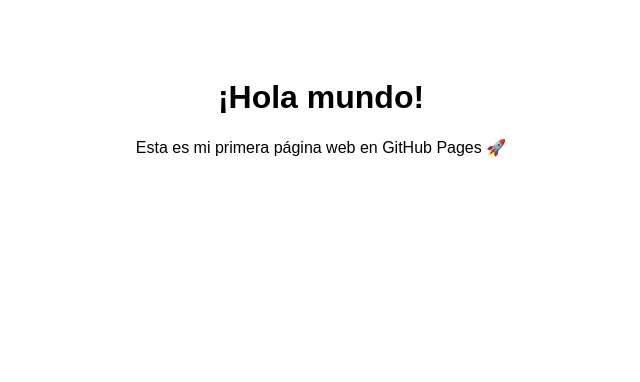
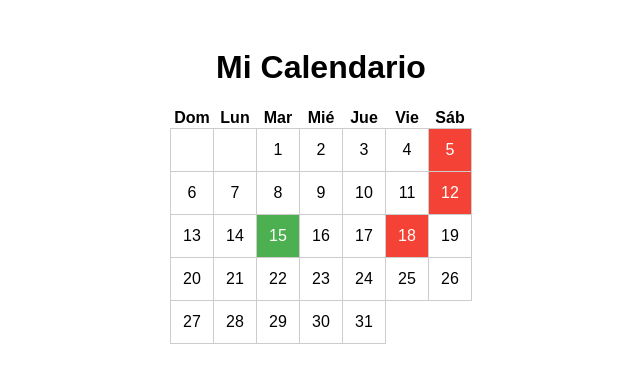
Before and after one commit to OsPedrosos/WebOficial, a plain HTML site: page index.html in a window 1280 px wide. Shown: the whole page, without its empty margins (319-959 px from the left). Drawn offline with Linux system fonts and the light colour scheme.

Commit message:
index.html

```diff
--- a/index.html
+++ b/index.html
@@ -1,19 +1,81 @@
-<!-- index.html -->
 <!DOCTYPE html>
 <html lang="es">
 <head>
   <meta charset="UTF-8">
-  <title>Mi primera web</title>
+  <title>Calendario Simple</title>
   <style>
     body {
       font-family: sans-serif;
+      padding: 20px;
       text-align: center;
-      padding: 50px;
+    }
+    table {
+      margin: auto;
+      border-collapse: collapse;
+    }
+    td {
+      border: 1px solid #ccc;
+      width: 40px;
+      height: 40px;
+      text-align: center;
+    }
+    .hoy {
+      background-color: #4CAF50;
+      color: white;
+    }
+    .evento {
+      background-color: #f44336;
+      color: white;
     }
   </style>
 </head>
 <body>
-  <h1>¡Hola mundo!</h1>
-  <p>Esta es mi primera página web en GitHub Pages 🚀</p>
+
+  <h1>Mi Calendario</h1>
+  <div id="calendario"></div>
+
+  <script>
+    const eventos = [5, 12, 18]; // Días con eventos (puedes personalizar)
+
+    function crearCalendario(mes, año) {
+      const diasMes = new Date(año, mes + 1, 0).getDate();
+      const primerDia = new Date(año, mes, 1).getDay(); // 0 = domingo
+
+      const hoy = new Date();
+      const esEsteMes = mes === hoy.getMonth() && año === hoy.getFullYear();
+
+      let html = '<table><tr>';
+      const diasSemana = ['Dom', 'Lun', 'Mar', 'Mié', 'Jue', 'Vie', 'Sáb'];
+
+      diasSemana.forEach(dia => {
+        html += `<th>${dia}</th>`;
+      });
+      html += '</tr><tr>';
+
+      for (let i = 0; i < primerDia; i++) {
+        html += '<td></td>';
+      }
+
+      for (let dia = 1; dia <= diasMes; dia++) {
+        const esHoy = esEsteMes && dia === hoy.getDate();
+        const tieneEvento = eventos.includes(dia);
+
+        let clase = '';
+        if (esHoy) clase = 'hoy';
+        else if (tieneEvento) clase = 'evento';
+
+        html += `<td class="${clase}">${dia}</td>`;
+
+        if ((dia + primerDia) % 7 === 0) html += '</tr><tr>';
+      }
+
+      html += '</tr></table>';
+      document.getElementById('calendario').innerHTML = html;
+    }
+
+    const fechaActual = new Date();
+    crearCalendario(fechaActual.getMonth(), fechaActual.getFullYear());
+  </script>
+
 </body>
 </html>
```
